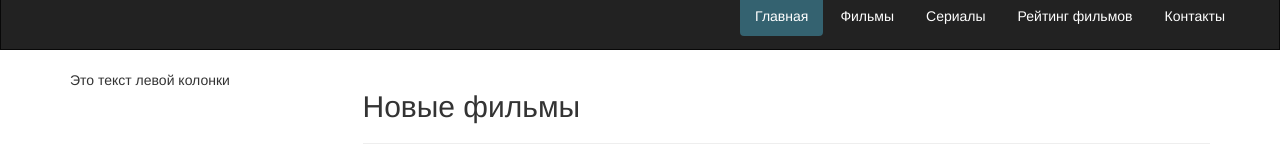
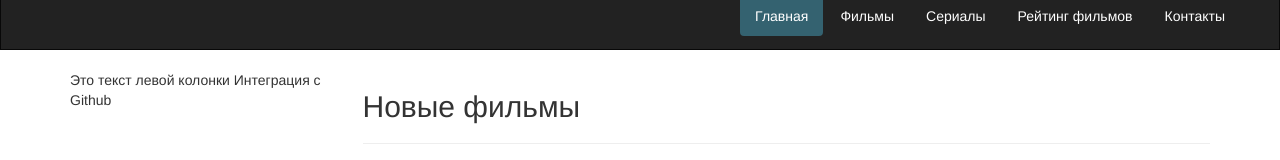
Before and after one commit to kukoboris/kinomonster, a plain HTML site: page index.html in a window 1280 px wide. Shown: the part 122-282 px from the top of the page. Drawn offline with nearby package versions, Linux system fonts and the light colour scheme.

Commit message:
Update index.html
Интеграция  с Github

```diff
--- a/index.html
+++ b/index.html
@@ -177,7 +177,7 @@
           </div>
 
           <div class="col-lg-3 col-lg-pull-9">
-            Это текст левой колонки
+            Это текст левой колонки Интеграция с Github
 
           </div>
 
```
